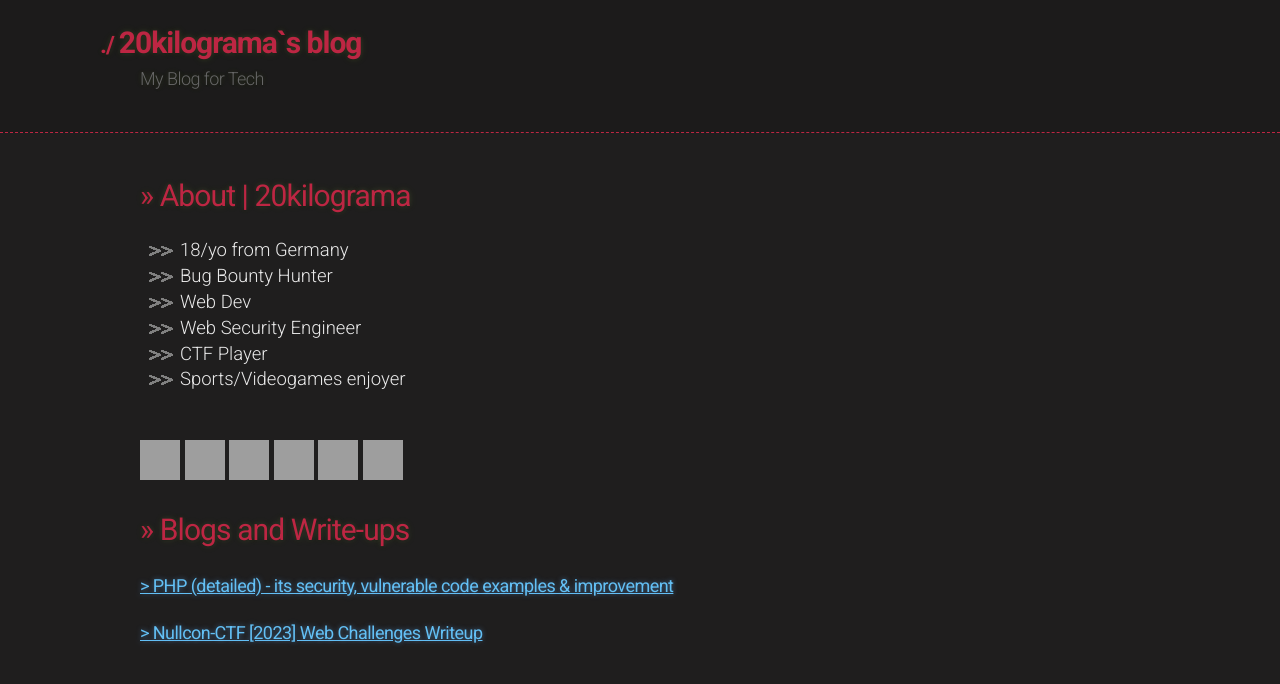
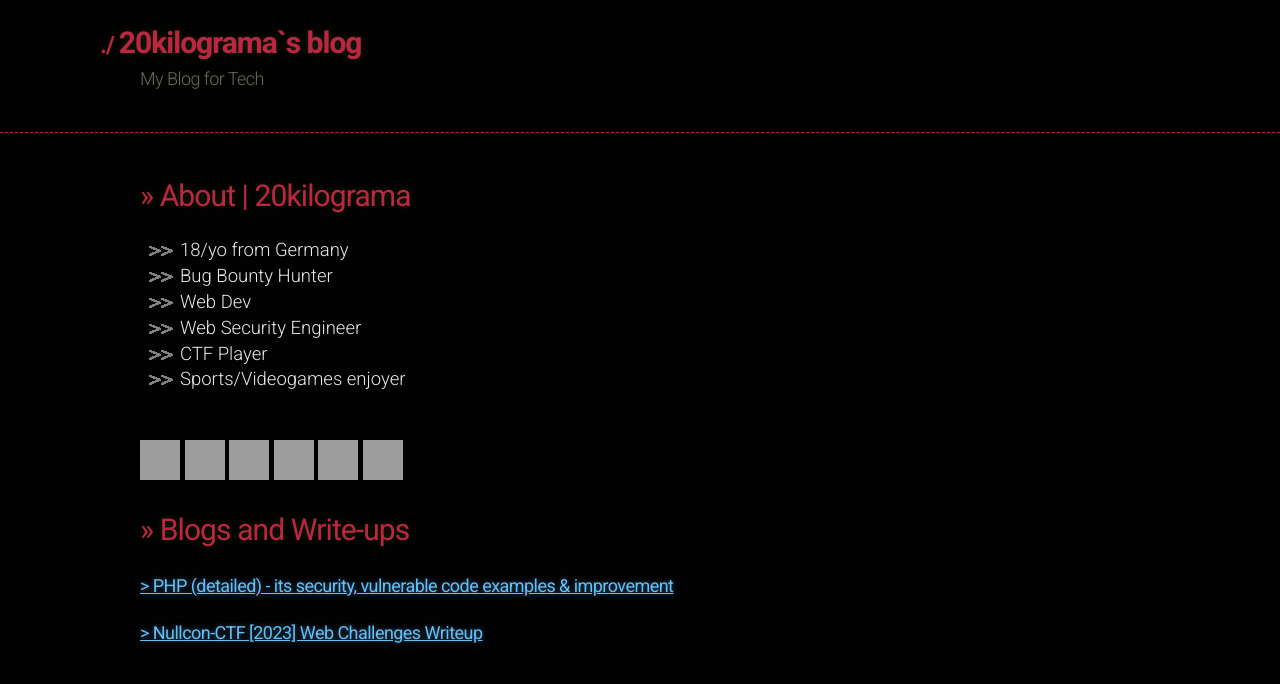
Before and after one commit to 20kilograma/blog, a Jekyll site: the page built from index.md, in a window 1280 px wide. Shown: the top 684 px of the page. Built offline with Jekyll 4.4.1, drawn with Linux system fonts in a browser that asks for light colours; nearby versions of some CDN libraries; some web fonts are replaced; our own code applies the rules of GitHub Pages for plain Markdown files; grey boxes are pictures that could not be loaded.

Commit message:
Update jekyll-theme-hacker.scss

```diff
--- a/_sass/jekyll-theme-hacker.scss
+++ b/_sass/jekyll-theme-hacker.scss
@@ -17,7 +17,7 @@ $container-max-width: 1000px;
 body {
   margin: 0;
   padding: 0;
-  background: #1f1e1e;
+  background: #020202;
   color: $body-foreground;
   font-size: 18.5px;
   line-height: 1.5;
```
